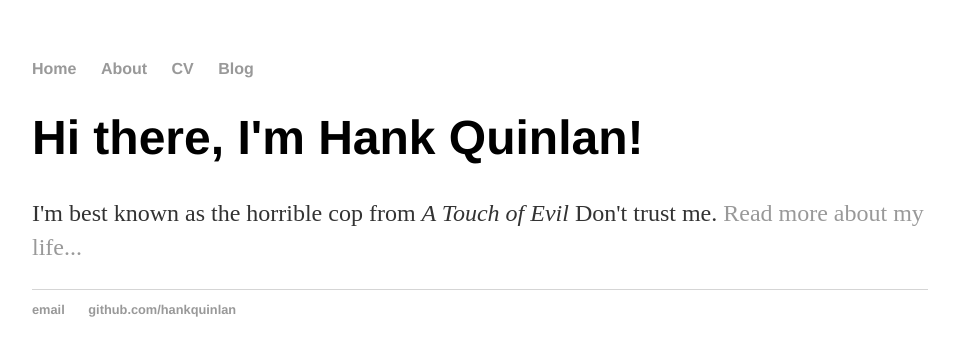
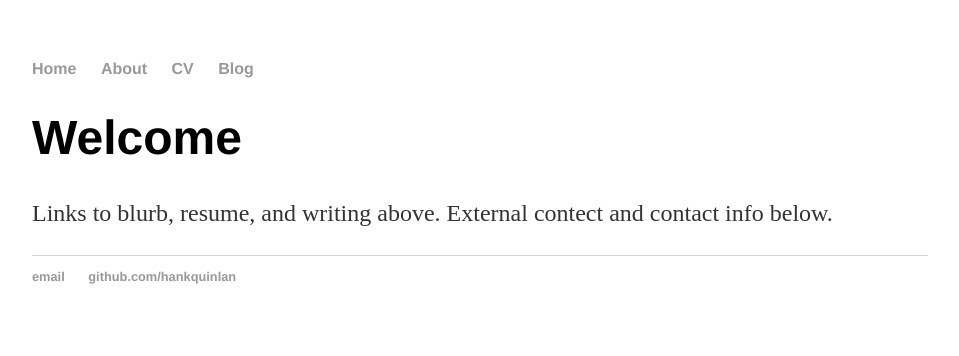
Before and after one commit to patelpp/patelpp.github.io, a Jekyll site: the page built from index.html, in a window 1280 px wide. Shown: the top 356 px of the page, without its empty margins (160-1119 px from the left). Built offline with Jekyll 4.4.1, drawn with Linux system fonts in a browser that asks for light colours.

Commit message:
Updated 'index.html' via CloudCannon

```diff
--- a/index.html
+++ b/index.html
@@ -3,6 +3,8 @@ layout: default
 title: Hank Quinlan, Horrible Cop
 ---
 <div class="blurb">
-	<h1>Hi there, I'm Hank Quinlan!</h1>
-	<p>I'm best known as the horrible cop from <em>A Touch of Evil</em> Don't trust me. <a href="/about">Read more about my life...</a></p>
+	<h1>Welcome</h1>
+	<p>
+	       Links to blurb, resume, and writing above.
+	       External contect and contact info below.</a></p>
 </div><!-- /.blurb -->
```
